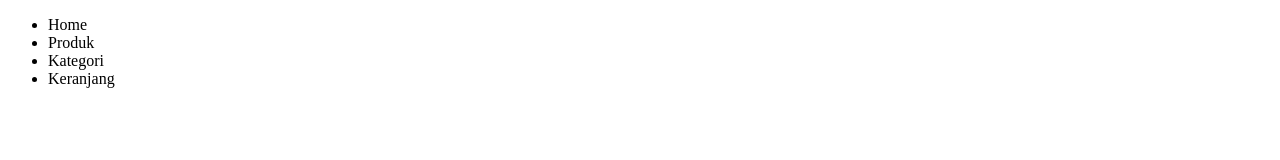
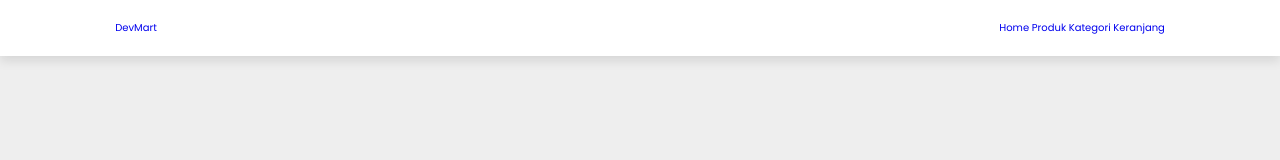
Before and after one commit to JoenDev03/projek_supermarket_kelompok3_hrc, a plain HTML site: page index.html in a window 1280 px wide. Drawn offline with Linux system fonts and the light colour scheme.

Commit message:
jeglar navbar
navbarr cek

```diff
--- a/index.html
+++ b/index.html
@@ -4,14 +4,19 @@
     <meta charset="UTF-8">
     <meta http-equiv="X-UA-Compatible" content="IE=edge">
     <meta name="viewport" content="width=device-width, initial-scale=1.0">
-    <title>Project Terbaru</title>
+    <title>DeviMart</title>
+    <link rel="stylesheet" href="style.css">
 </head>
 <body>
-    <ul>
-        <li>Home</li>
-        <li>Produk</li>
-        <li>Kategori</li>
-        <li>Keranjang</li>
-    </ul>
+
+    <header class = "header">
+        <a href="#" class = "logo"><i class="fas fa-shopping-basket"></i>DevMart</a>
+    <nav class = "navbar">
+        <a href="Home">Home</a>
+        <a href="Produk">Produk</a>
+        <a href="Kategori">Kategori</a>
+        <a href="Keranjang">Keranjang</a>
+    </nav>
+    </header>
 </body>
 </html>
--- /dev/null
+++ b/style.css
@@ -0,0 +1,42 @@
+@import url('https://fonts.googleapis.com/css2?family=Poppins&display=swap');
+:root{
+    --orange:#ff7800;
+    --black: #130f40;
+    --light-color:#000000;
+    --box-shadow:0 .5rem 1rem rgba(0,0,0,.1);
+    --border:.2rem solid rgba(0,0,0,.1) ;
+    --outline:.1rem solid rgba(0,0,0,.1) ;
+    --outline-hover:.2rem solid var(--black);
+}
+
+
+*{
+    font-family: 'Poppins', sans-serif;
+    margin: 0;
+    padding: 0;
+    box-sizing: border-box;
+    outline: none;
+    border: none;
+    text-decoration: none;
+    text-transform: capitalize;
+    transition: all .2s linear;
+}
+html{
+    font-size: 62.5%;
+}
+body{
+    background:#eee;
+}
+.header{
+    position: fixed;
+    top: 0;
+    left: 0;
+    right: 0;
+    z-index: 1000;
+    display: flex;
+    align-items: center;
+    justify-content: space-between;
+    padding: 2rem 9%;
+    background: #fff;
+    box-shadow: var(--box-shadow);
+}
```
